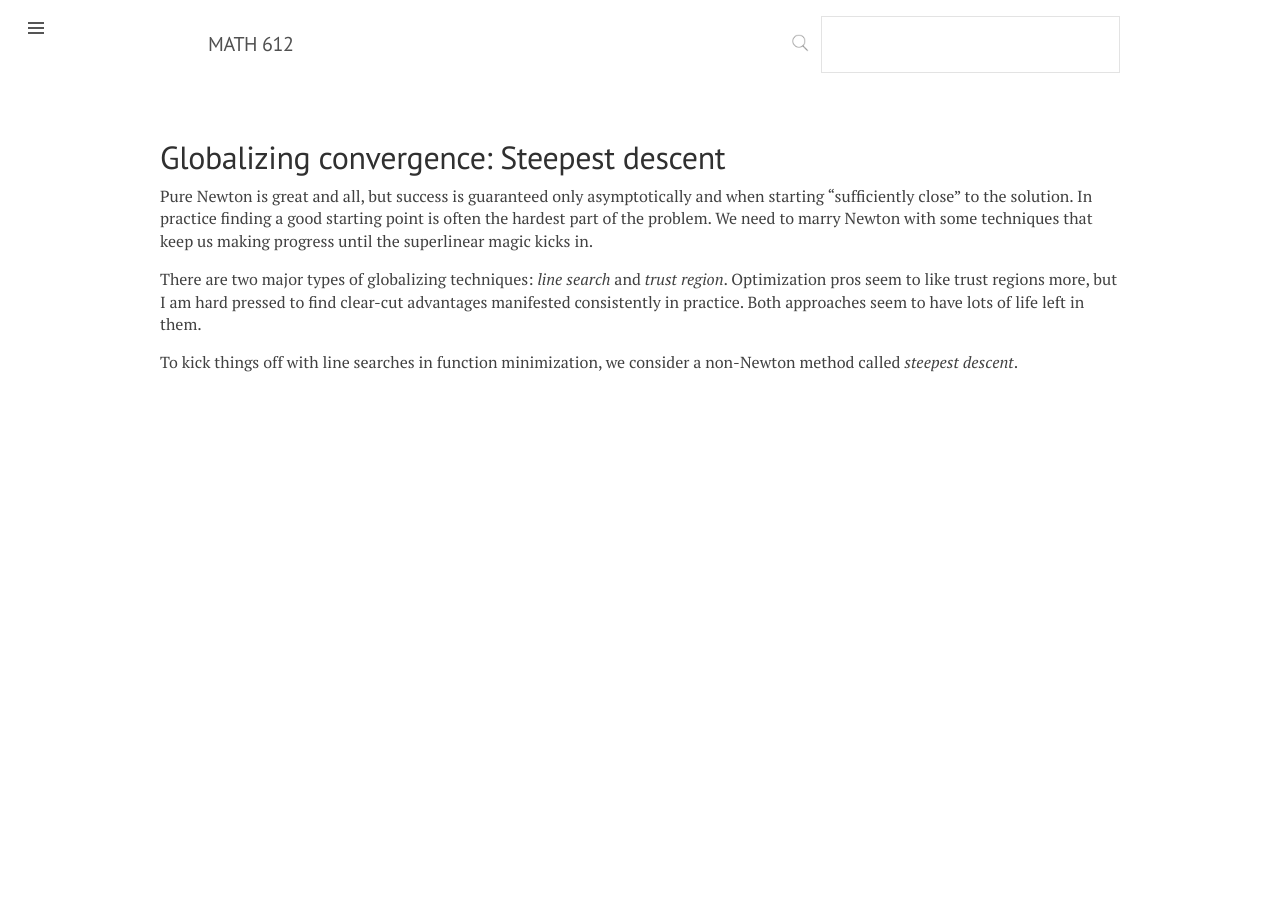
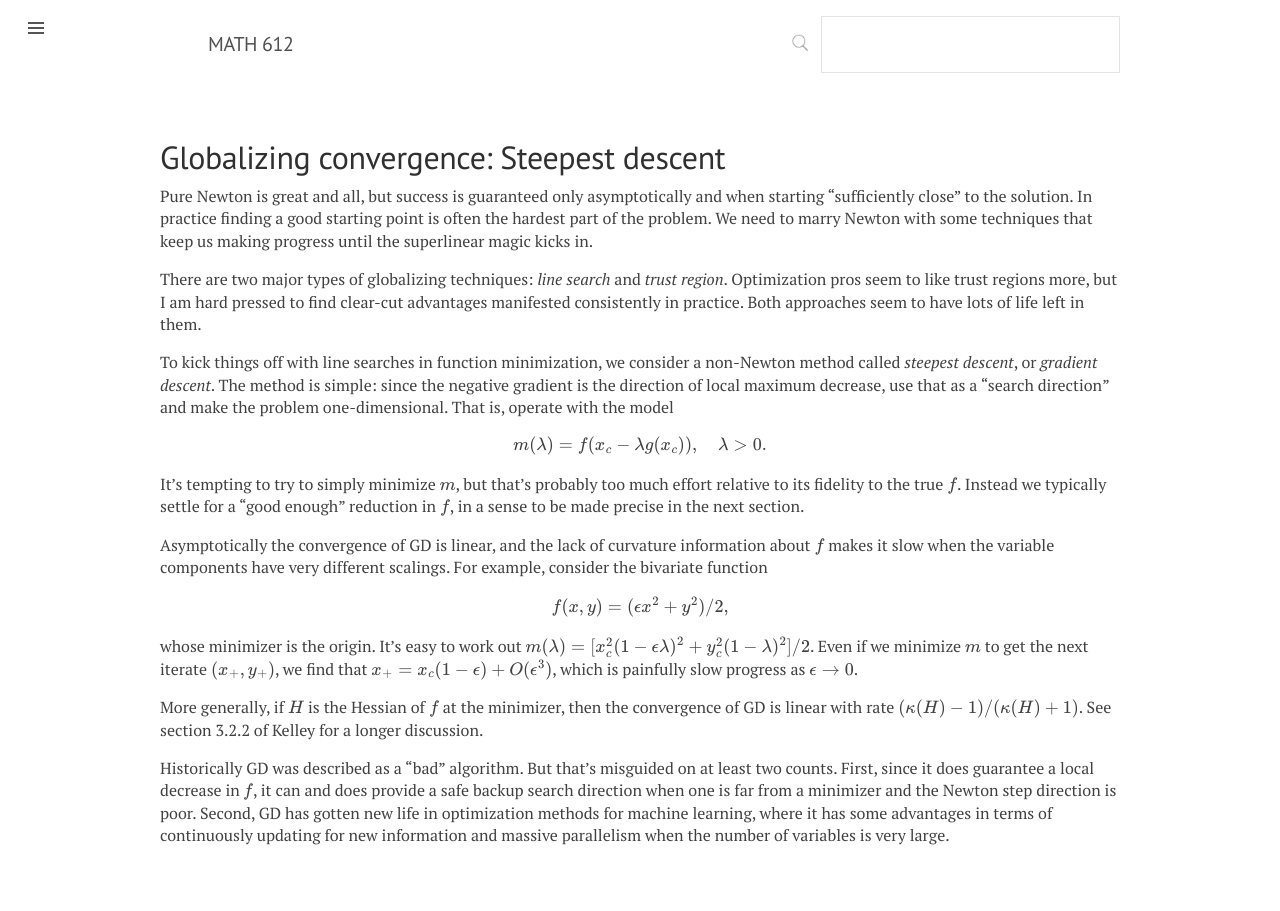
Before and after one commit to tobydriscoll/udmath612, a Jekyll site: the page built from _notes/global/10-steepest-descent.md, in a window 1280 px wide. Built offline with Jekyll 4.4.1, drawn with Linux system fonts in a browser that asks for light colours; formulas are drawn with MathJax 3.

Commit message:
Typos and additions to notes

```diff
--- a/_notes/global/10-steepest-descent.md
+++ b/_notes/global/10-steepest-descent.md
@@ -10,4 +10,18 @@ Pure Newton is great and all, but success is guaranteed only asymptotically and
 
 There are two major types of globalizing techniques: *line search* and *trust region*. Optimization pros seem to like trust regions more, but I am hard pressed to find clear-cut advantages manifested consistently in practice. Both approaches seem to have lots of life left in them.
 
-To kick things off with line searches in function minimization, we consider a non-Newton method called *steepest descent*.
+To kick things off with line searches in function minimization, we consider a non-Newton method called *steepest descent*, or *gradient descent*. The method is simple: since the negative gradient is the direction of local maximum decrease, use that as a "search direction" and make the problem one-dimensional. That is, operate with the model
+
+$$ m(\lambda) = f(x_c - \lambda g(x_c)), \quad \lambda > 0.$$
+
+It's tempting to try to simply minimize $m$, but that's probably too much effort relative to its fidelity to the true $f$. Instead we typically settle for a "good enough" reduction in $f$, in a sense to be made precise in the next section.
+
+Asymptotically the convergence of GD is linear, and the lack of curvature information about $f$ makes it slow when the variable components have very different scalings. For example, consider the bivariate function
+
+$$f(x,y) = (\epsilon x^2 + y^2)/2,$$
+
+whose minimizer is the origin. It's easy to work out $m(\lambda)=[x_c^2(1-\epsilon\lambda)^2 + y_c^2(1-\lambda)^2  ]/2$. Even if we minimize $m$ to get the next iterate $(x_+,y_+)$, we find that $x_+=x_c(1 - \epsilon)+O(\epsilon^3)$, which is painfully slow progress as $\epsilon\to 0$.
+
+More generally, if $H$ is the Hessian of $f$ at the minimizer, then the convergence of GD is linear with rate $(\kappa(H)-1)/(\kappa(H)+1)$. See section 3.2.2 of Kelley for a longer discussion.
+
+Historically GD was described as a "bad" algorithm. But that's misguided on at least two counts. First, since it does guarantee a local decrease in $f$, it can and does provide a safe backup search direction when one is far from a minimizer and the Newton step direction is poor. Second, GD has gotten new life in optimization methods for machine learning, where it has some advantages in terms of continuously updating for new information and massive parallelism when the number of variables is very large.
```
Also changed, not shown: _notes/global/20-armijo-rule.md (added, +23 -0 lines), _notes/global/30-levmar.md (added, +21 -0 lines), _notes/introduction/10-optimization-and-equations.md (+1 -1 lines).
